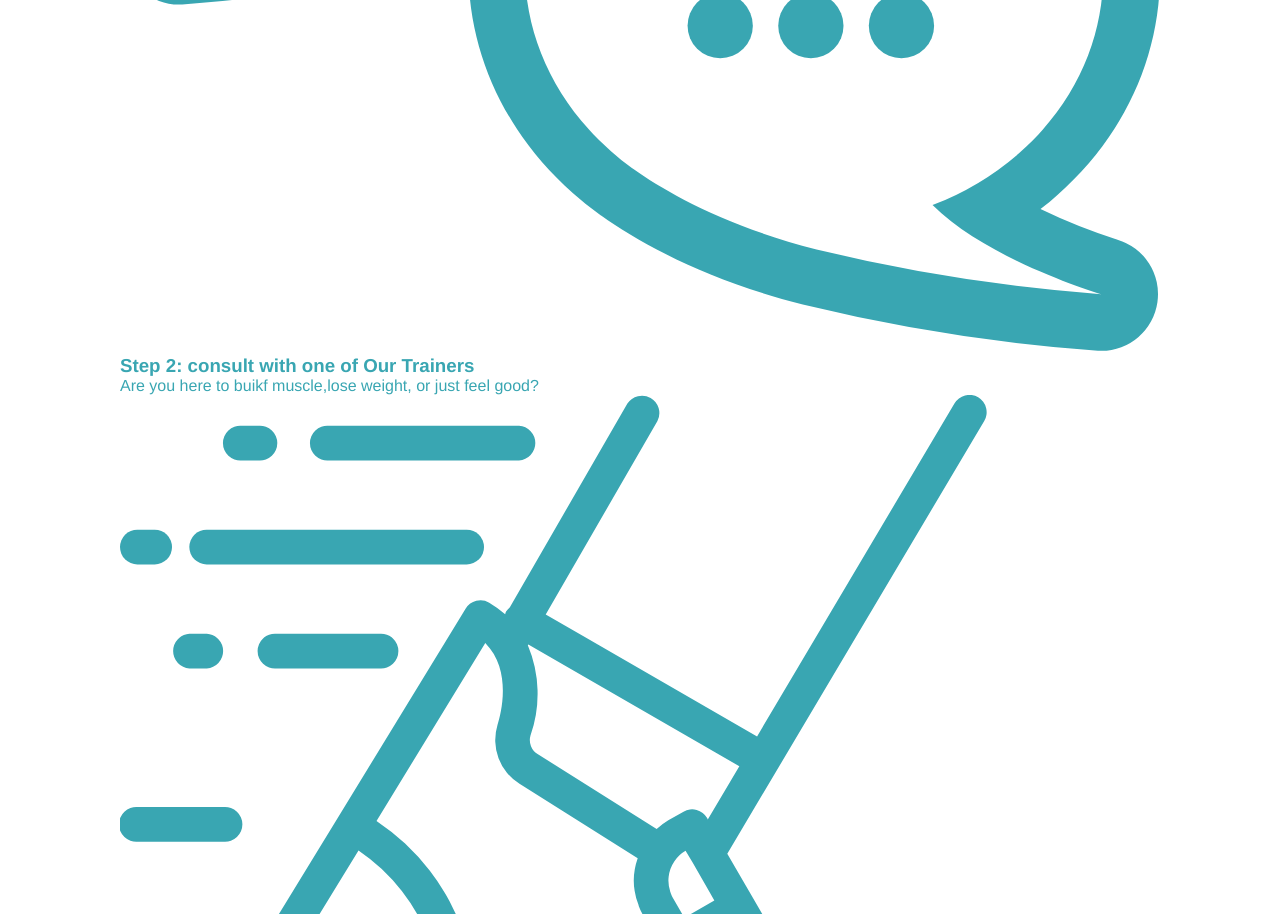
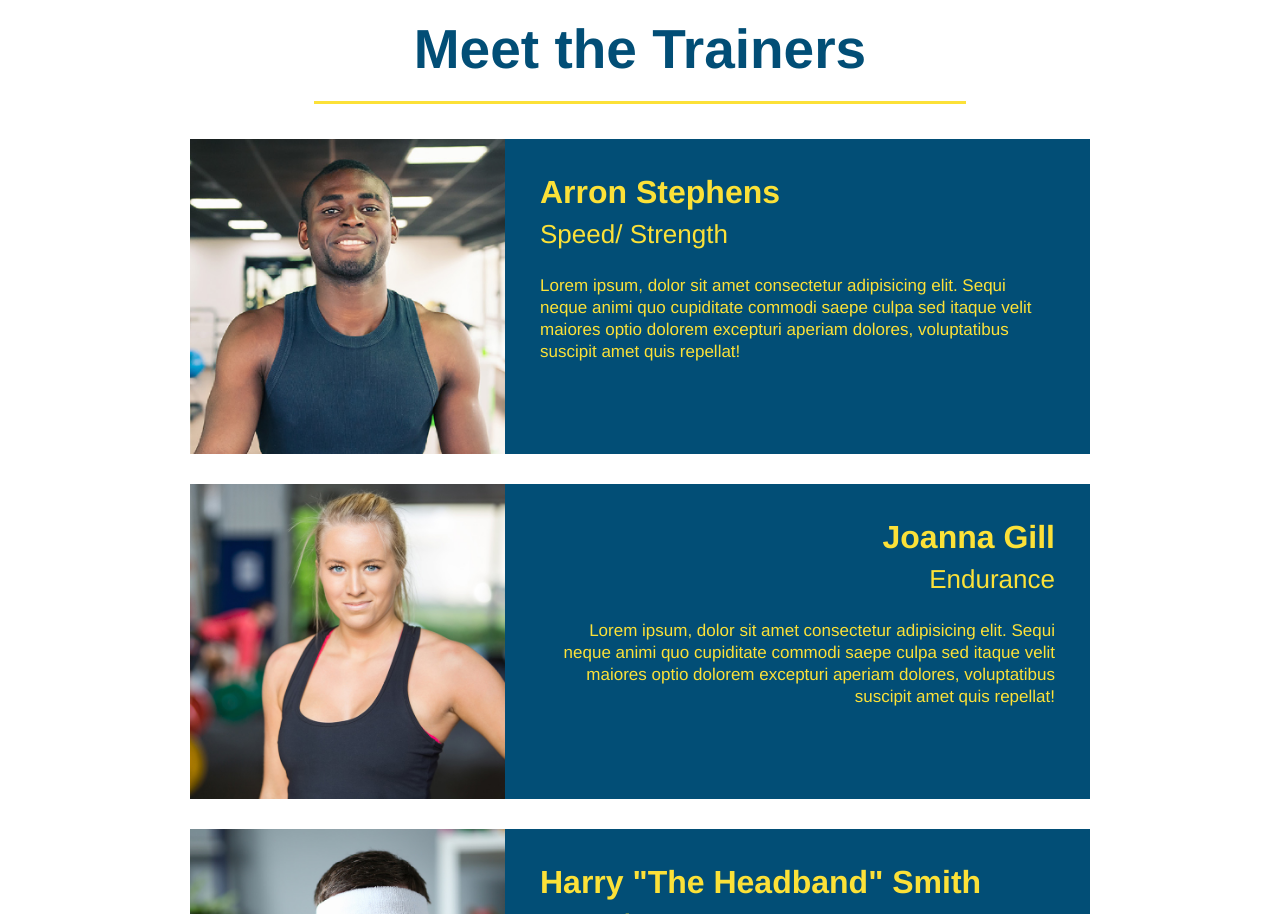
Before and after one commit to jerilynwise/run-buddy2, a plain HTML site: page index.html in a window 1280 px wide. Shown: the part 2920-3834 px from the top of the page. Drawn offline with Linux system fonts and the light colour scheme.

Commit message:
added the html and css for the meet the trainers section

```diff
--- a/assests/css/style.css
+++ b/assests/css/style.css
@@ -9,7 +9,7 @@
 
 body {
     color: #39a6b2;
-    font-family:Helvetica,Arial, sans-serif;
+    font-family: Helvetica,Arial, sans-serif;
 }
 
 /* apply stles to <header> */
@@ -139,19 +139,31 @@ section {
     font-size: 16px;
 }
 
+/*Styling for What We Do/ You Do/ Trainers */
+.section-title {
+    font-size: 55px;
+    color: #024e76;
+    margin-bottom: 35px;
+    padding: 0 100px 20px 100px;
+    display: inline-block;
+    border-bottom: 3px solid;
+}
+
+.primary-border {
+    border-color: #fce138;
+}
+
+.secondary-border {
+    border-color: #39a6b2;
+
+}
+
+
+/* What we do styling */
 .intro{
     text-align: center;
 }
 
-.intro h2{
-    font-size: 55px;
-    color: #024e76;
-    margin-bottom: 35px;
-    padding: 0 100px 20px 100px;
-    border-bottom: 3px solid;
-    border-color: #fce138;
-    display: inline-block;
-}
 
 .intro p{
     line-height: 1.7;
@@ -160,3 +172,81 @@ section {
     font-size: 20px;
     margin: 0 auto;
 }
+
+/* What You Do styling */
+
+.steps{
+    text-align: center;
+    background-color: #fce138;
+}
+
+.steps div{
+    margin-bottom: 80px;
+}
+
+.steps img {
+    width: 15%;
+    margin: 10px 0;
+}
+
+.steps h3 {
+    color: #024e76;
+    font-size: 46px;
+    margin-top: 10px;;
+}
+
+.steps p {
+    color: #024e76;
+    font-size: 23px;
+}
+
+.steps span {
+    font-size: 38px;
+}
+
+.trainers {
+    text-align: center;
+}
+
+.trainer {
+    width: 900px;
+    margin: 0 auto 30px auto;
+    background: #024e76;
+    color: #fce138;
+    overflow: auto;
+
+}
+.trainer img {
+    width: 35%;
+    float: left;
+}
+
+.trainer-bio {
+    padding: 35px;
+    float: left;
+    width: 65%;
+}
+
+.text-left {
+    text-align: left;
+}
+
+.text-right {
+    text-align: right;
+}
+
+.trainer-bio h3 {
+    font-size: 32px;
+    margin-bottom: 8px;
+}
+
+.trainer-bio h4 {
+    font-weight: lighter;
+    font-size: 26px;
+    margin-bottom: 25px;
+}
+
+.trainer-bio p {
+    font-size: 17px;
+    line-height: 1.3;
+}
--- a/index.html
+++ b/index.html
@@ -77,7 +77,7 @@
 
 <!-- "what we do" section -->
 <section id="what-we-do" class="intro">
-    <h2>What We Do</h2>
+    <h2 class="section-title primary-border">What We Do</h2>
     <p>
         butcher selfies chambray shabby chic gentrify readymade yr Echo Park XOXO Tumblr normcore Banksy direct trade Blue Bottle chillwave you probably haven't heard of them single-origin coffee Vice fanny pack fixie Odd Future Austin fingerstache pickled twee synth Wes Anderson Thundercats viral bitters flannel meggings narwhal Marfa Schlitz sustainable Intelligentsia umami deep v craft
     </p>
@@ -85,45 +85,86 @@
 
 
 <!-- "what you do" section -->
-<section id="what-you-do" >
-    <h2>What You Do</h2>
+<section id="what-you-do" class="steps" >
+    <h2 class="section-title secondary-border">What You Do</h2>
 
     <div>
-        <!--insert the image element-->
         <img src="./assests/images/step-1.svg" alt="" />
-        <h3>Step 1: Fill Out the Form Above</h3>
+        <h3>Step 1: <span> Fill Out the Form Above</span></h3>
         <p>You're already here, so why not?</p>
     </div>
 
     <div>
         <img src="./assests/images/step-2.svg" alt="" />
-        <h3>Step 2: consult with one of Our Trainers</h3>
+        <h3>Step 2: <scan>Consult with one of Our Trainers</scan></h3>
         <p>Are you here to buikf muscle,lose weight, or just feel good?</p>
     </div>
 
     <div>
         <img src="./assests/images/step-3.svg" alt="" />
-        <h3> Step 3: Get running</h3>
+        <h3> Step 3: <scan>Get running</scan></h3>
         <p>hit the ground running (literally) once your trainer lays out your plan.</p>
     </div>
 
     <div>
-
-        <h3>Step 4: See Results.</h3>
+         <img src="./assests/images/step-4.svg" alt="" />
+        <h3>Step 4: <scan>See Results.</scan></h3>
         <p>Bi-weekly checkins with your trainer will keep you focused.</p>
     </div>
 </section>
 
 
 <!-- "meet the trainers" section -->
-<section id="meet-the-trainers">
-    <h2>Meet the Trainers</h2>
+<section id="your-trainers" class="trainers">
+    <h2 class="section-title primary-border">Meet the Trainers</h2>
+
+    <!--First Trainers Bio-->
+  <article class="trainer">
+    <img src="./assests/images/trainer-1.jpg" alt="Arron Stephens in workout clothes ready to pump iron">
+    <div class="trainer-bio text-left">
+        <h3>Arron Stephens</h3>
+        <h4>Speed/ Strength</h4>
+        <p>Lorem ipsum, dolor sit amet consectetur adipisicing elit. Sequi neque animi quo cupiditate commodi saepe culpa sed
+            itaque velit maiores optio dolorem excepturi aperiam dolores, voluptatibus suscipit amet quis repellat!
+        </p>
+    </div>
+   </article>
+
+   <!--Second Trainers Bio-->
+
+   <article class="trainer">
+   <img src="./assests/images/trainer-2.jpg" alt="Joanna Gill in workout clothers ready to pump iron">
+   <div class="trainer-bio text-right">
+       <h3>Joanna Gill</h3>
+       <h4>Endurance</h4>
+       <p> Lorem ipsum, dolor sit amet consectetur adipisicing elit. Sequi neque animi quo cupiditate commodi saepe culpa sed
+        itaque velit maiores optio dolorem excepturi aperiam dolores, voluptatibus suscipit amet quis repellat!
+    </p>
+   </div>
+</article>
+
+<!--Third Trainers Bio-->
+
+<article class="trainer">
+    <img src="./assests/images/trainer-3.jpg" alt="Harry Smith in white workout clothes lifting two small dumbells">
+    <div class="trainer-bio text-left">
+        <h3>Harry "The Headband" Smith</h3>
+        <h2>Strength</h2>
+        <p> Lorem ipsum, dolor sit amet consectetur adipisicing elit. Sequi neque animi quo cupiditate commodi saepe culpa sed
+            itaque velit maiores optio dolorem excepturi aperiam dolores, voluptatibus suscipit amet quis repellat!
+        </p>
+    </div>
+</article>
+
+
 </section>
 
 <!-- "reach out" section -->
-<section>
+<section id="reach-out">
     <h2>Reach Out</h2>
 </section>
+
+  <div></div>
 
 <!--Footer information-->
 <footer>
```
Also changed, not shown: assests/images/trainer-1.jpg (added), assests/images/trainer-2.jpg (added), assests/images/trainer-3.jpg (added).
